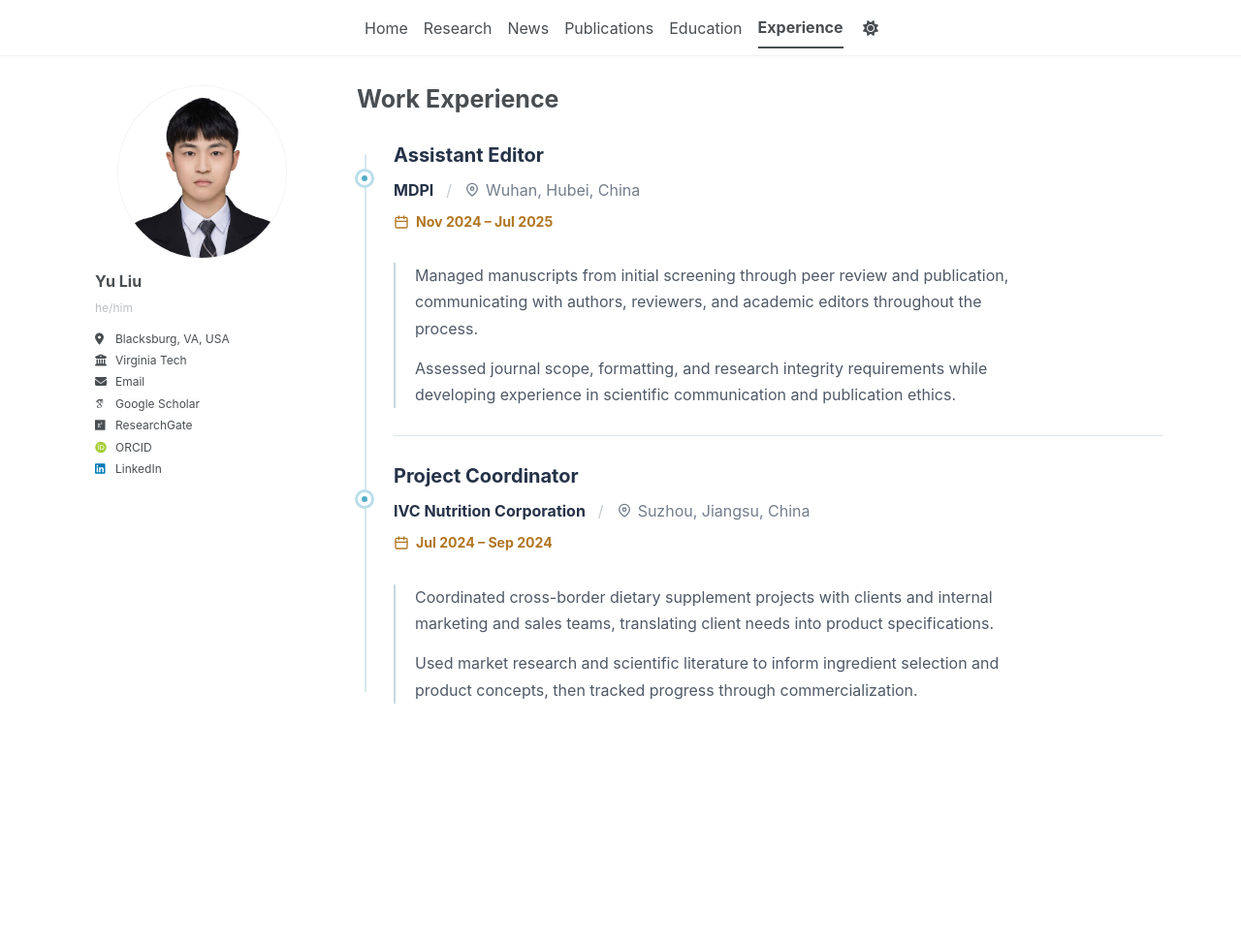
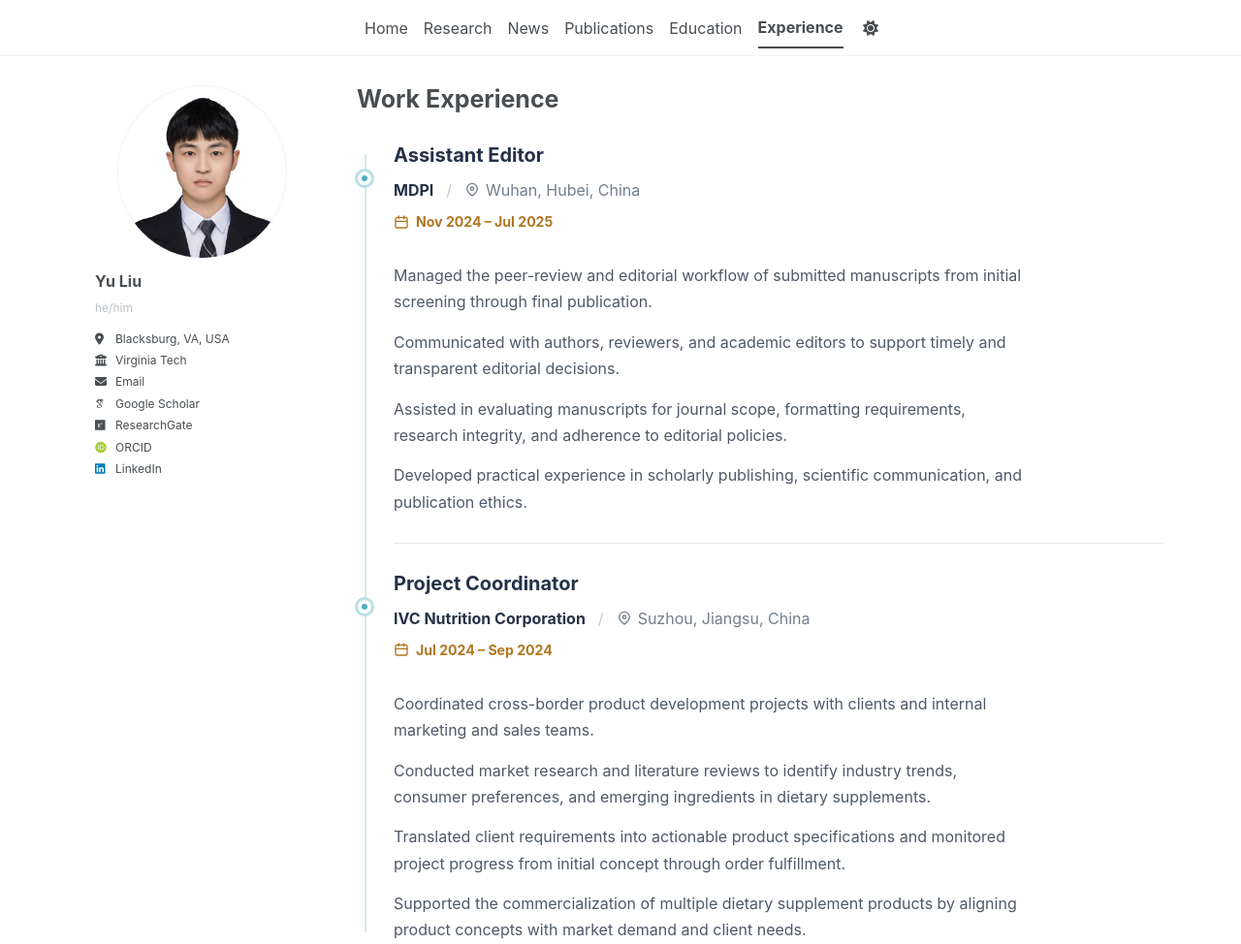
Before and after one commit to yuliu0322/yuliu0322.github.io, a Jekyll site: the page built from _pages/experience.md, in a window 1280 px wide and 974 px high. Shown: the whole window at 97% size. Built offline with Jekyll 4.4.1, drawn with Linux system fonts in a browser that asks for light colours; some web fonts are replaced; a script bundle is joined from its source files by our own code; library files that are not in the unit come from our copies.

Commit message:
Update experience.md

```diff
--- a/_pages/experience.md
+++ b/_pages/experience.md
@@ -137,8 +137,6 @@ author_profile: true
 .experience-details {
   max-width: 650px;
   margin: 0;
-  padding-left: 20px;
-  border-left: 2px solid #c8d9de;
 }
 
 .experience-details p {
@@ -199,10 +197,6 @@ html[data-theme="dark"] .experience-date {
   color: #e0ad60;
 }
 
-html[data-theme="dark"] .experience-details {
-  border-left-color: #68848e;
-}
-
 html[data-theme="dark"] .experience-details p {
   color: #c8d0da;
 }
@@ -251,9 +245,6 @@ html[data-theme="dark"] .experience-details p {
     font-size: 0.84rem;
   }
 
-  .experience-details {
-    padding-left: 15px;
-  }
 }
 </style>
 
@@ -320,13 +311,21 @@ html[data-theme="dark"] .experience-details p {
 
 <div class="experience-details">
   <p>
-    Managed manuscripts from initial screening through peer review and
-    publication, communicating with authors, reviewers, and academic editors
-    throughout the process.
+    Managed the peer-review and editorial workflow of submitted
+    manuscripts from initial screening through final publication.
   </p>
   <p>
-    Assessed journal scope, formatting, and research integrity requirements
-    while developing experience in scientific communication and publication ethics.
+    Communicated with authors, reviewers, and academic editors to support
+    timely and transparent editorial decisions.
+  </p>
+  <p>
+    Assisted in evaluating manuscripts for journal scope, formatting
+    requirements, research integrity, and adherence to editorial
+    policies.
+  </p>
+  <p>
+    Developed practical experience in scholarly publishing, scientific
+    communication, and publication ethics.
   </p>
 </div>
 
@@ -393,12 +392,23 @@ html[data-theme="dark"] .experience-details p {
 
 <div class="experience-details">
   <p>
-    Coordinated cross-border dietary supplement projects with clients and
-    internal marketing and sales teams, translating client needs into product specifications.
+    Coordinated cross-border product development projects with clients
+    and internal marketing and sales teams.
   </p>
   <p>
-    Used market research and scientific literature to inform ingredient
-    selection and product concepts, then tracked progress through commercialization.
+    Conducted market research and literature reviews to identify industry
+    trends, consumer preferences, and emerging ingredients in dietary
+    supplements.
+  </p>
+  <p>
+    Translated client requirements into actionable product specifications
+    and monitored project progress from initial concept through order
+    fulfillment.
+  </p>
+  <p>
+    Supported the commercialization of multiple dietary supplement
+    products by aligning product concepts with market demand and client
+    needs.
   </p>
 </div>
 
```
